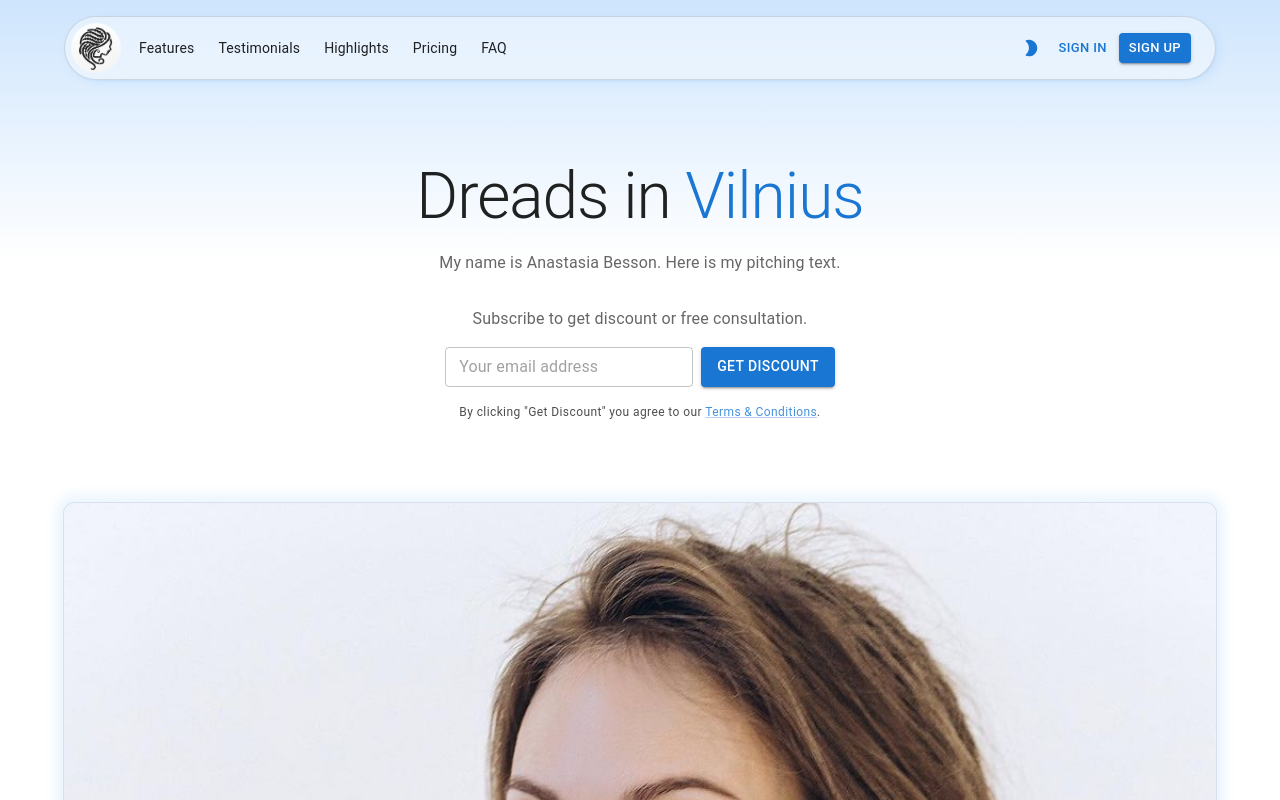
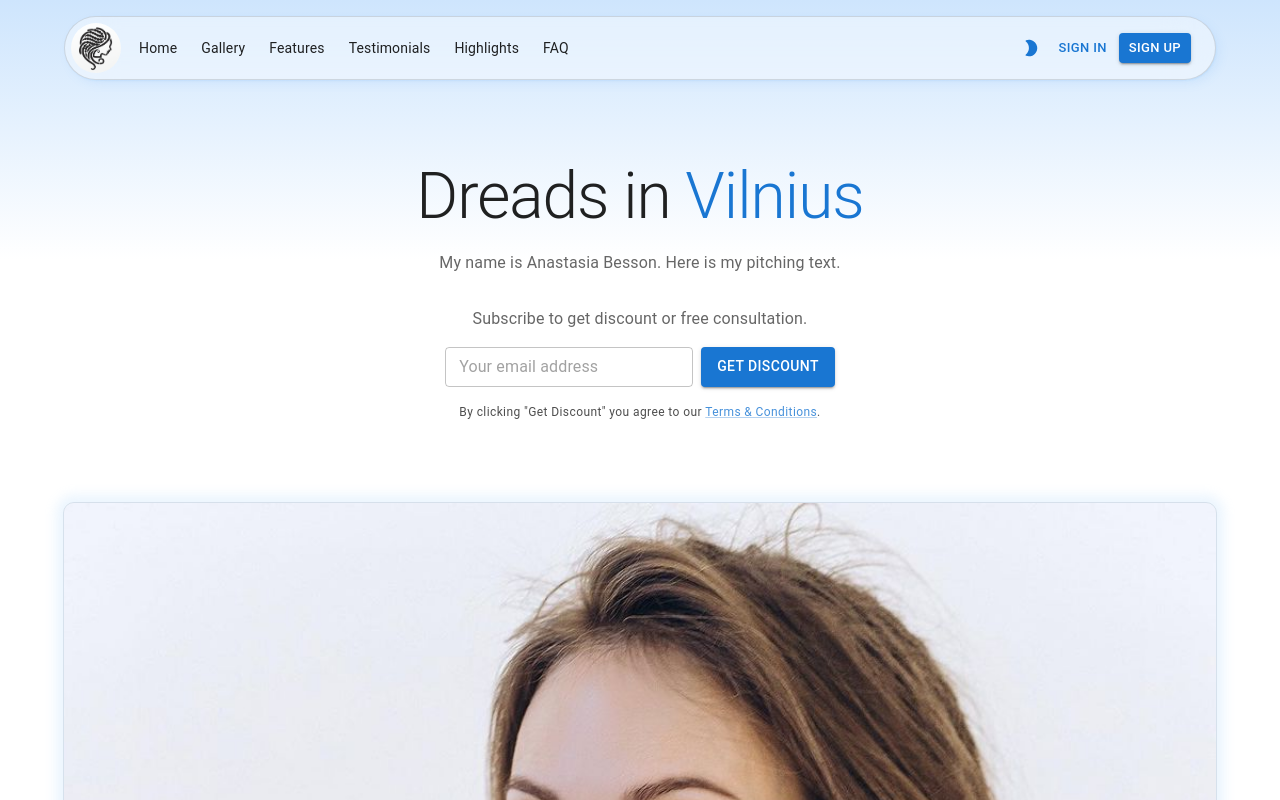
Before and after one commit to AlexeyKurochkin/BSV.UI, a React (Vite) app: page / in a window 1280 px wide. Shown: the top 800 px of the page. Built offline with nearby package versions, Linux system fonts and the light colour scheme.

Commit message:
Added menu items into appBar

```diff
--- a/src/Components/AppAppBar.tsx
+++ b/src/Components/AppAppBar.tsx
@@ -92,6 +92,22 @@ function AppAppBar({ mode, toggleColorMode }: AppAppBarProps) {
 							<img src={"Logo.png"} style={logoStyle} alt="logo of sitemark" />
 							<Box sx={{ display: { xs: "none", md: "flex" } }}>
 								<MenuItem
+									onClick={() => scrollToSection("hero")}
+									sx={{ py: "6px", px: "12px" }}
+								>
+									<Typography variant="body2" color="text.primary">
+										Home
+									</Typography>
+								</MenuItem>
+								<MenuItem
+									onClick={() => scrollToSection("gallery")}
+									sx={{ py: "6px", px: "12px" }}
+								>
+									<Typography variant="body2" color="text.primary">
+										Gallery
+									</Typography>
+								</MenuItem>
+								<MenuItem
 									onClick={() => scrollToSection("features")}
 									sx={{ py: "6px", px: "12px" }}
 								>
@@ -115,14 +131,7 @@ function AppAppBar({ mode, toggleColorMode }: AppAppBarProps) {
 										Highlights
 									</Typography>
 								</MenuItem>
-								<MenuItem
-									onClick={() => scrollToSection("pricing")}
-									sx={{ py: "6px", px: "12px" }}
-								>
-									<Typography variant="body2" color="text.primary">
-										Pricing
-									</Typography>
-								</MenuItem>
+
 								<MenuItem
 									onClick={() => scrollToSection("faq")}
 									sx={{ py: "6px", px: "12px" }}
```
